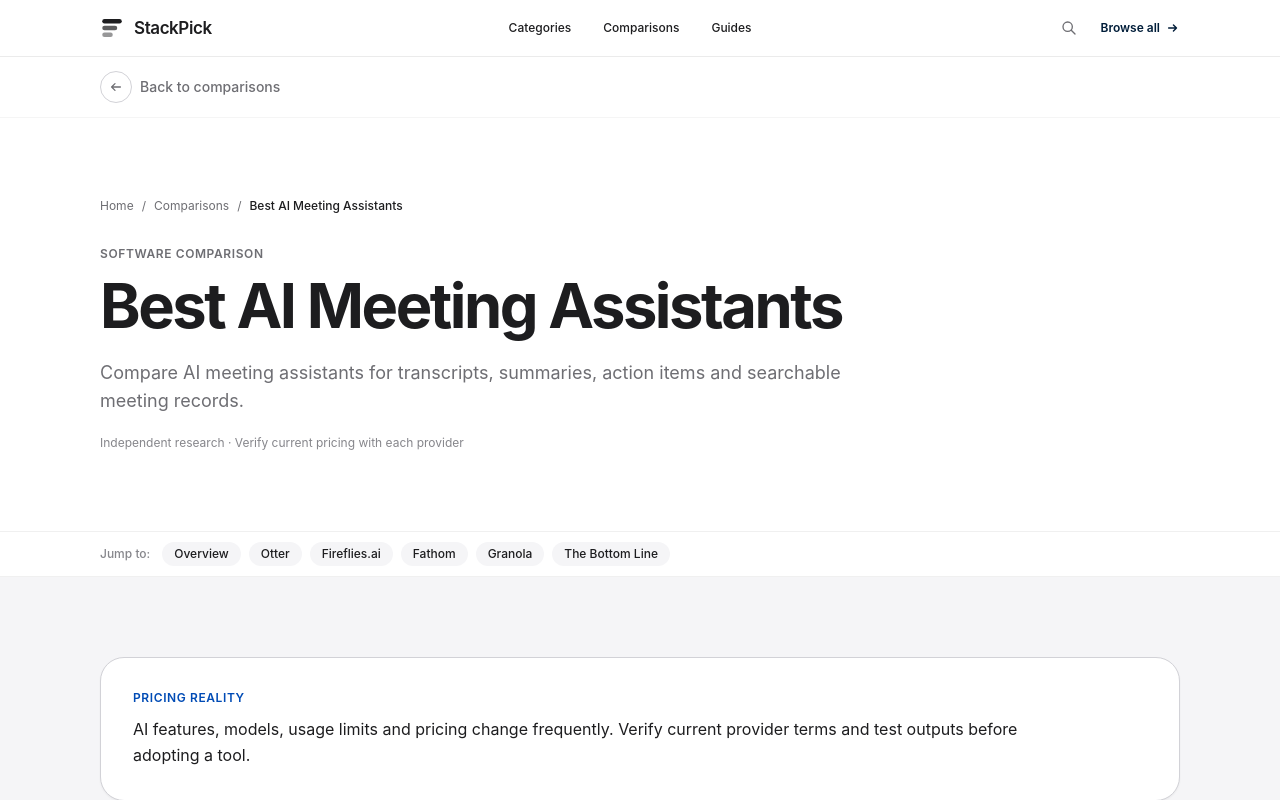
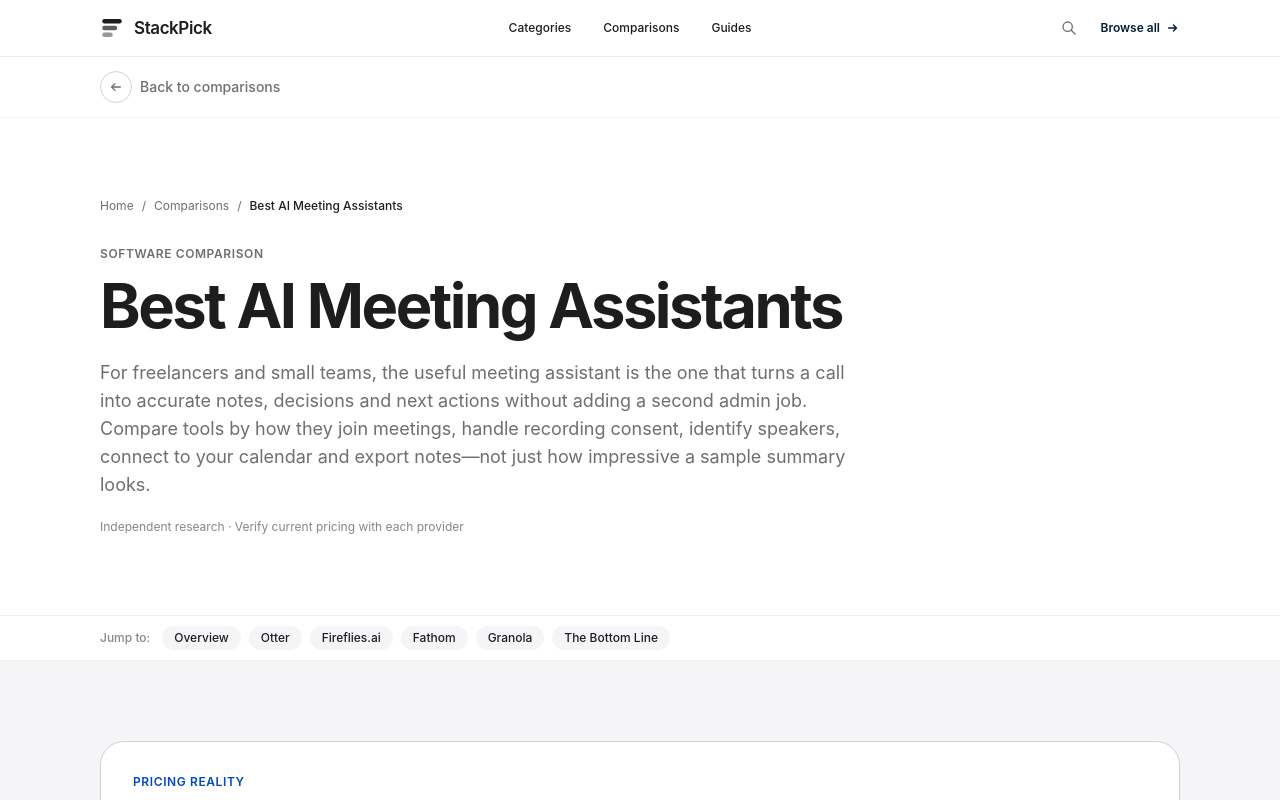
Before and after one commit to LinukaBandara/StackPick, a Next.js app: page /best/ai-meeting-assistants in a window 1280 px wide. Shown: the top 800 px of the page. Built offline with nearby package versions, Linux system fonts and the light colour scheme; no server answers.

Commit message:
Strengthen practical US-focused software guide

```diff
--- a/app/best/ai-meeting-assistants/page.tsx
+++ b/app/best/ai-meeting-assistants/page.tsx
@@ -3,7 +3,7 @@ import ComparisonArticle from "@/components/ComparisonArticle";
 
 export const metadata: Metadata = {
   title: "Best AI Meeting Assistants (2026)",
-  description: "Compare AI meeting assistants for transcripts, summaries, action items and searchable meeting records.",
+  description: "Compare AI meeting notes and transcription tools for freelancers and small teams by meeting limits, summaries, integrations, privacy controls and review effort.",
   alternates: { canonical: "/best/ai-meeting-assistants" },
 };
 
@@ -12,15 +12,15 @@ export default function Page() {
     <ComparisonArticle
       title="Best AI Meeting Assistants"
       slug="ai-meeting-assistants"
-      intro="Compare AI meeting assistants for transcripts, summaries, action items and searchable meeting records."
-      pricingNote="AI features, models, usage limits and pricing change frequently. Verify current provider terms and test outputs before adopting a tool."
+      intro="For freelancers and small teams, the useful meeting assistant is the one that turns a call into accurate notes, decisions and next actions without adding a second admin job. Compare tools by how they join meetings, handle recording consent, identify speakers, connect to your calendar and export notes—not just how impressive a sample summary looks."
+      pricingNote="Free plans may cap transcription minutes, meeting count, storage, AI summaries or integrations—and those caps can differ between bot-based recording and notes taken from your own device. Check supported meeting platforms, recording-consent requirements, data retention, deletion controls and whether team collaboration is paid before uploading client or sensitive business conversations."
       tools={[
         { name: "Otter", bestFor: "Meeting transcription and summaries", freeOption: "Check current provider terms.", tradeoff: "Accuracy still needs review, especially for names and decisions.", url: "https://otter.ai/" },
         { name: "Fireflies.ai", bestFor: "Searchable meeting notes and follow-up", freeOption: "Check current provider terms.", tradeoff: "Useful automation depends on supported integrations and plan limits.", url: "https://fireflies.ai/" },
         { name: "Fathom", bestFor: "Meeting summaries with a simple workflow", freeOption: "Check current provider terms.", tradeoff: "Feature depth and integrations should be checked against your meeting stack.", url: "https://fathom.video/" },
         { name: "Granola", bestFor: "AI-assisted notes for conversations", freeOption: "Check current provider terms.", tradeoff: "Workflow and platform support should match how you actually take notes.", url: "https://www.granola.ai/" },
       ]}
-      bottomLine="A useful meeting assistant should reduce follow-up work, not create another dashboard to maintain."
+      bottomLine="Start with the tool that supports the meeting platform you already use and produces notes you can quickly verify. Choose based on your actual weekly meeting volume, export needs and privacy requirements. If you only need occasional summaries, test a free tier before paying; if you need shared team notes, admin controls or searchable history, verify those are included in the paid plan you would actually buy. Never send AI-generated action items to a client without checking names, dates, commitments and decisions."
     >
       <section className="bg-white">
         <div className="sp-container py-16 sm:py-20">
```
